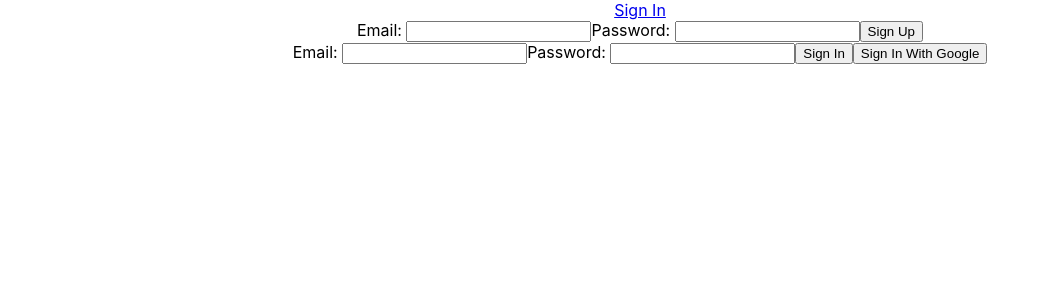
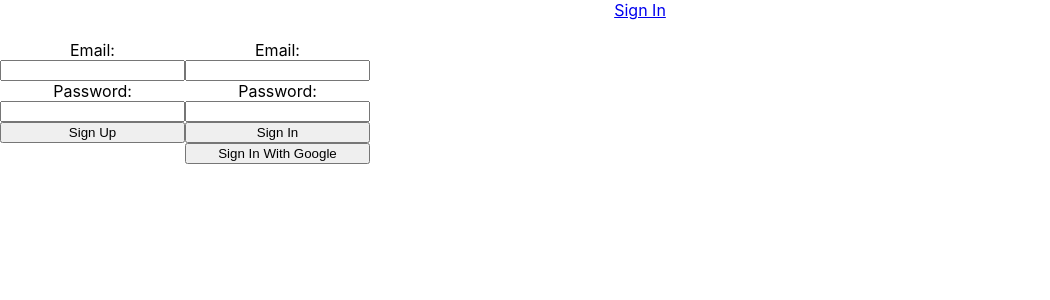
Before and after one commit to aaronm-2112/Store-Mono, a React (Create React App) app in the folder client/: page /signin in a window 1280 px wide. Shown: the top 300 px of the page, without its empty margins (0-1050 px from the left). Built offline with nearby package versions, Linux system fonts and the light colour scheme; no server answers.

Commit message:
Fleshing out signin and signup with styling.

```diff
--- a/client/package.json
+++ b/client/package.json
@@ -7,6 +7,7 @@
     "@testing-library/react": "^11.2.7",
     "@testing-library/user-event": "^12.8.3",
     "firebase": "^8.8.0",
+    "node-sass": "^6.0.1",
     "react": "^17.0.2",
     "react-dom": "^17.0.2",
     "react-redux": "^7.2.4",
--- a/client/src/components/signin/signin.component.jsx
+++ b/client/src/components/signin/signin.component.jsx
@@ -1,6 +1,8 @@
 import React from "react";
 import { Auth, provider } from "../../firebase/firebase-utils";
 import { withRouter } from "react-router-dom";
+
+import "./signin.styles.scss";
 
 class SignIn extends React.Component {
   constructor() {
@@ -40,7 +42,7 @@ class SignIn extends React.Component {
 
   render() {
     return (
-      <div>
+      <div className="signin">
         <form
           method="post"
           onSubmit={(e) => {
--- a/client/src/components/signin/signin.styles.scss
+++ b/client/src/components/signin/signin.styles.scss
@@ -0,0 +1,4 @@
+.signin form {
+  display: flex;
+  flex-direction: column;
+}
--- a/client/src/components/signup/signup.component.jsx
+++ b/client/src/components/signup/signup.component.jsx
@@ -1,5 +1,7 @@
 import React from "react";
 import { Auth } from "../../firebase/firebase-utils";
+
+import "./signup.syles.scss";
 
 class SignUp extends React.Component {
   constructor() {
@@ -29,7 +31,7 @@ class SignUp extends React.Component {
   render() {
     const { email, password } = this.state;
     return (
-      <div className="form">
+      <div className="signup">
         <form method="post" onSubmit={(e) => this.handleSubmit(e)}>
           <label for="email">Email: </label>
           <input
--- a/client/src/components/signup/signup.syles.scss
+++ b/client/src/components/signup/signup.syles.scss
@@ -0,0 +1,4 @@
+.signup form {
+  display: flex;
+  flex-direction: column;
+}
--- a/client/src/pages/signin-and-signup/signin-and-signup.component.jsx
+++ b/client/src/pages/signin-and-signup/signin-and-signup.component.jsx
@@ -2,10 +2,12 @@ import React from "react";
 import SignIn from "../../components/signin/signin.component";
 import SignUp from "../../components/signup/signup.component";
 
+import "./signing-and-signup.styles.scss";
+
 const SigninAndSignUp = () => (
-  <div>
-    <SignUp></SignUp>
-    <SignIn></SignIn>
+  <div className="sign-in-and-sign-out">
+    <SignUp className="signup"></SignUp>
+    <SignIn className="signin"></SignIn>
   </div>
 );
 
--- a/client/src/pages/signin-and-signup/signing-and-signup.styles.scss
+++ b/client/src/pages/signin-and-signup/signing-and-signup.styles.scss
@@ -0,0 +1,5 @@
+.sign-in-and-sign-out {
+  color: black;
+  display: flex;
+  margin-top: 20px;
+}
```
Also changed, not shown: 1 other file (tests, documents, lock files or other folders).
